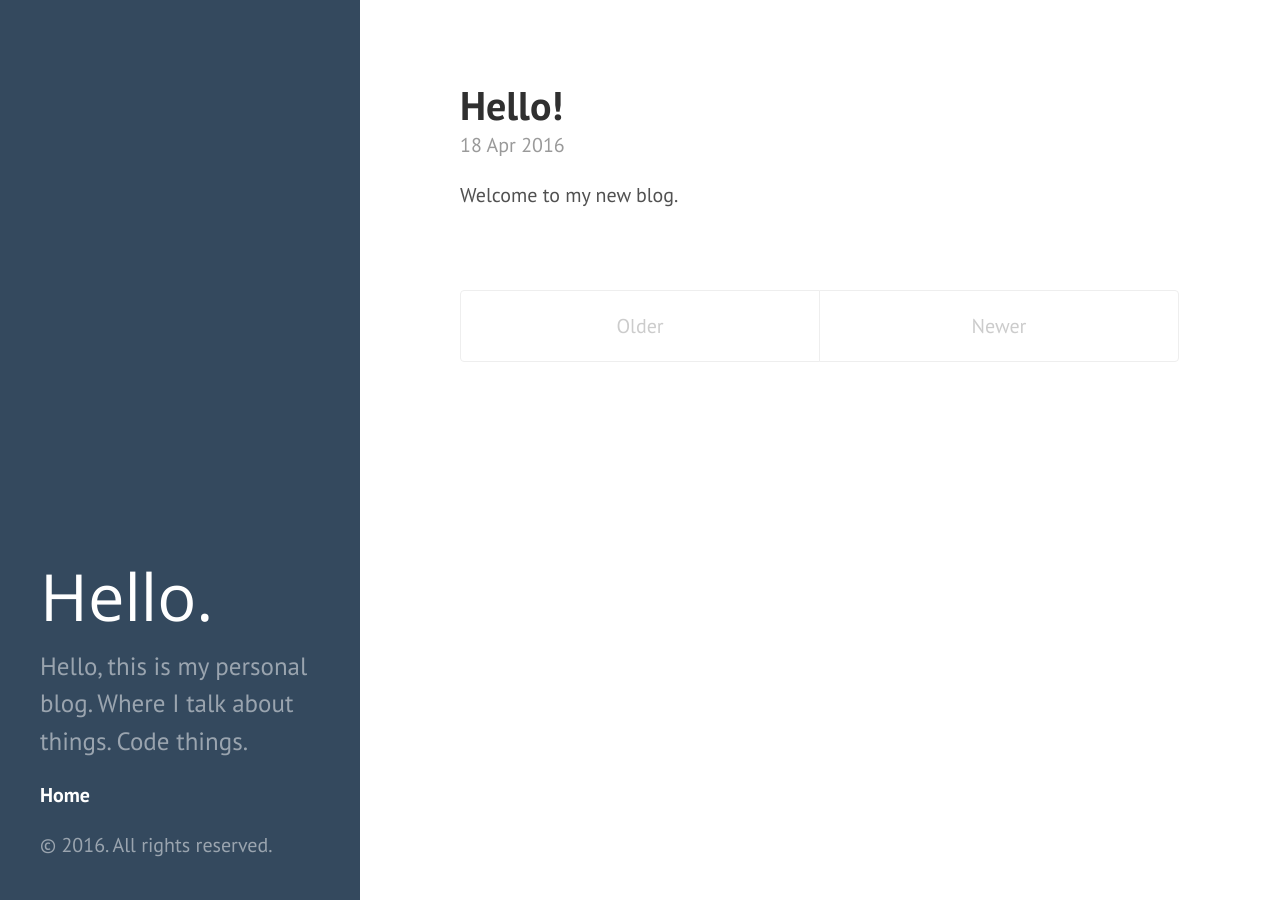
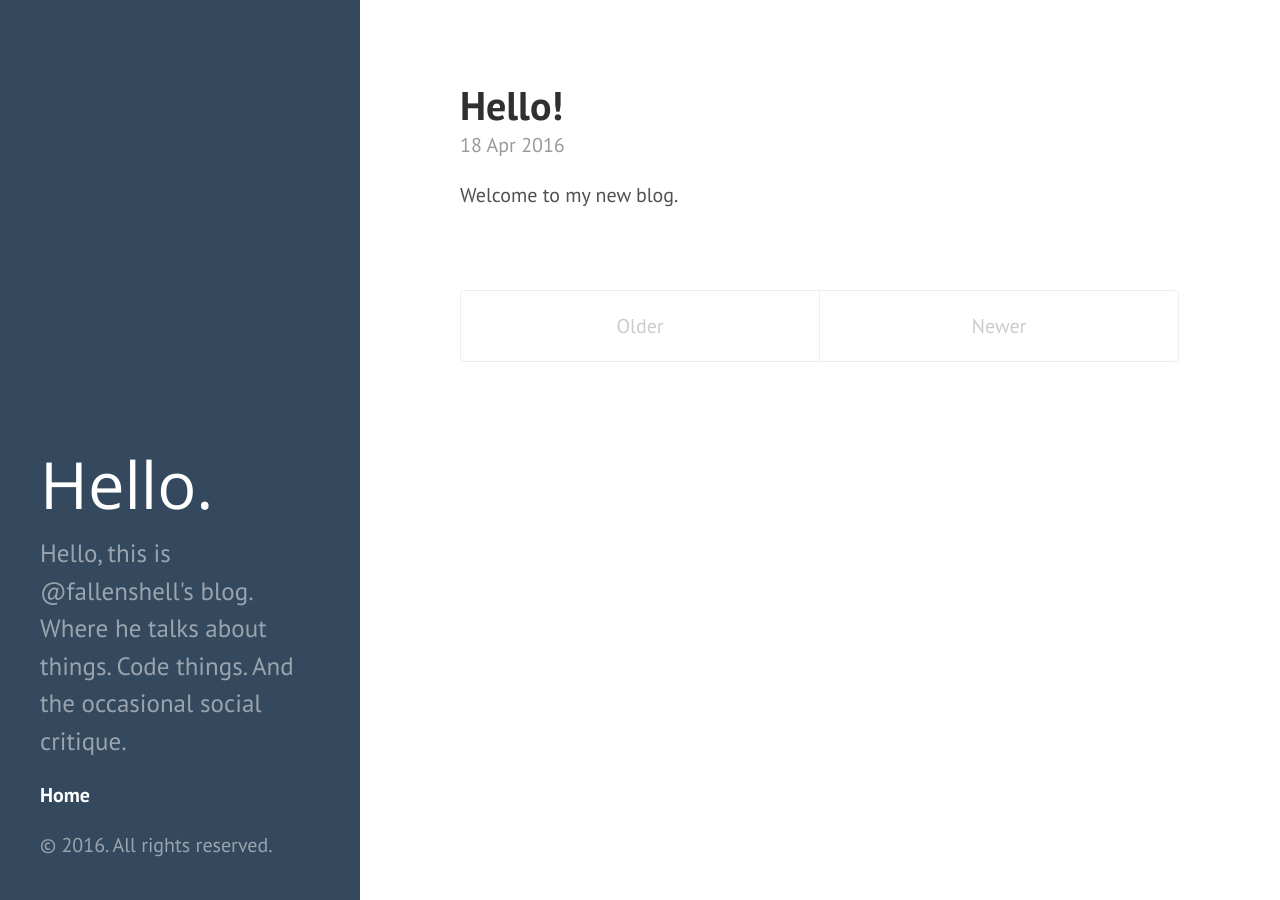
Before and after one commit to fallenshell/fallenshell.github.io, a Jekyll site: the page built from index.html, in a window 1280 px wide. Built offline with Jekyll 4.4.1, drawn with Linux system fonts in a browser that asks for light colours; the list of posts is cut into pages by our own code.

Commit message:
Update _config.yml

```diff
--- a/_config.yml
+++ b/_config.yml
@@ -4,5 +4,5 @@ markdown: kramdown
 url: http://fallenshell.github.io
 title: "@fallenshell"
 tagline: "Thoughts.find(*)"
-description: "Hello, this is my personal blog. Where I talk about things. Code things."
+description: "Hello, this is @fallenshell's blog. Where he talks about things. Code things. And the occasional social critique."
 paginate: 5
```
